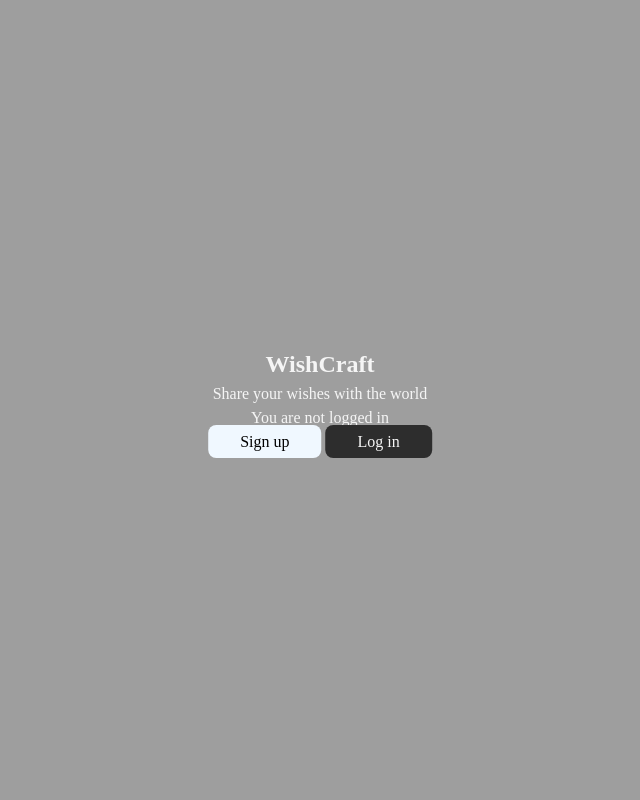
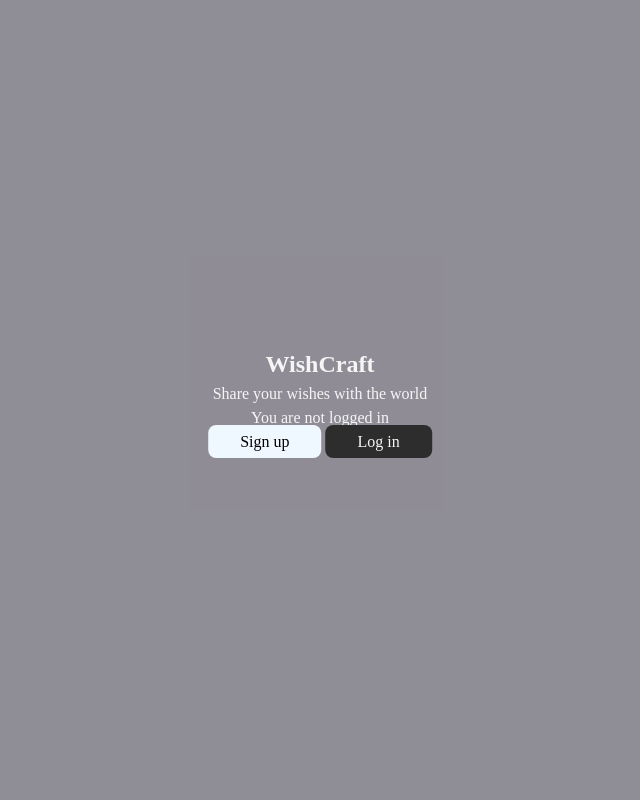
Before and after one commit to 582-41W-VA/WishCraft, a Django app: page / in a window 1280 px wide. Shown: the whole page, without its empty margins (320-960 px from the left). Run offline with Django 5.2, Linux system fonts and the light colour scheme.

Commit message:
Add background color to body element

```diff
--- a/app/static/css/landing.css
+++ b/app/static/css/landing.css
@@ -92,6 +92,7 @@ a{
 
 body {
   min-height: 100vh;
+  background-color: #e7e3f1;
 }
 
 ::-webkit-scrollbar {
```
